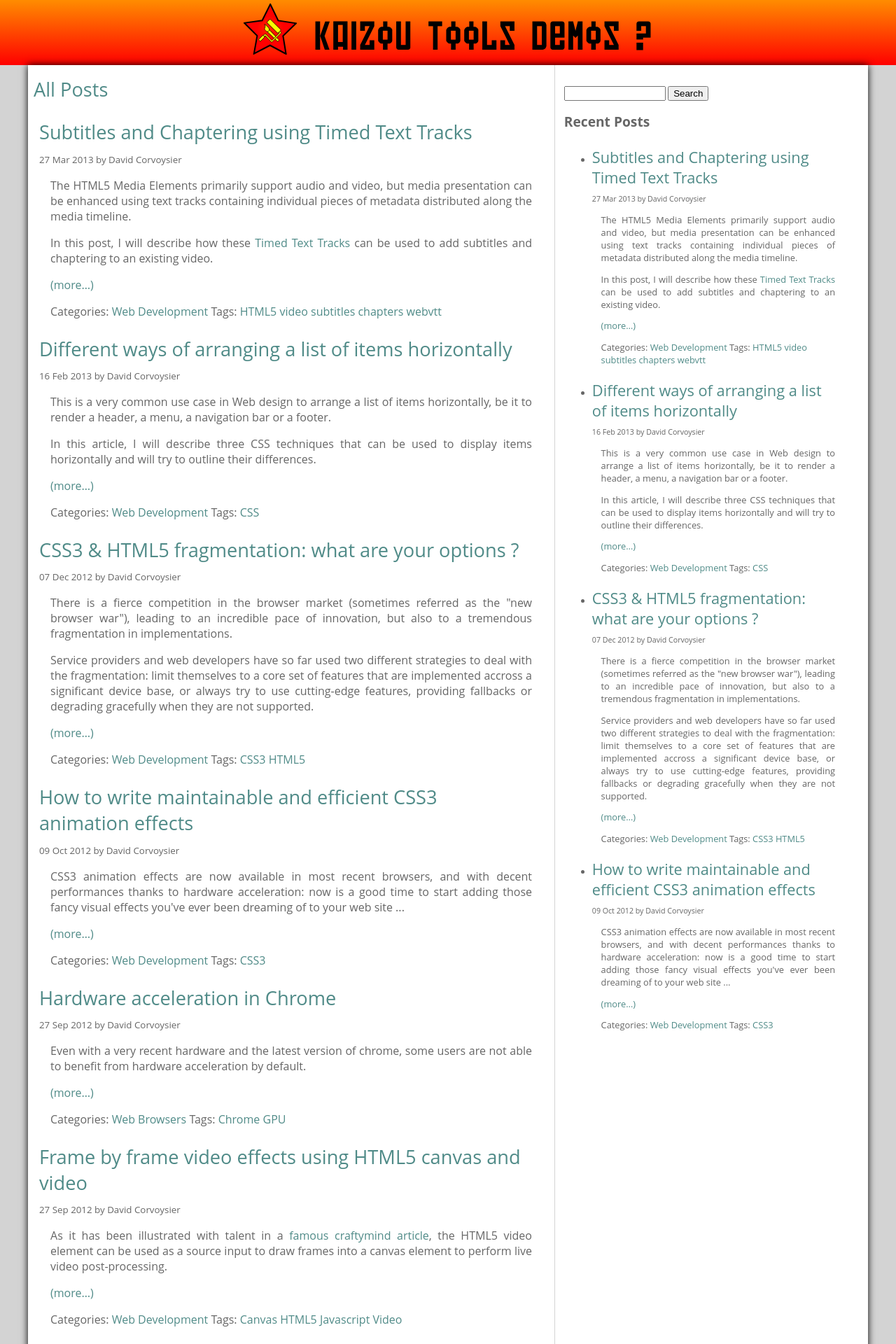
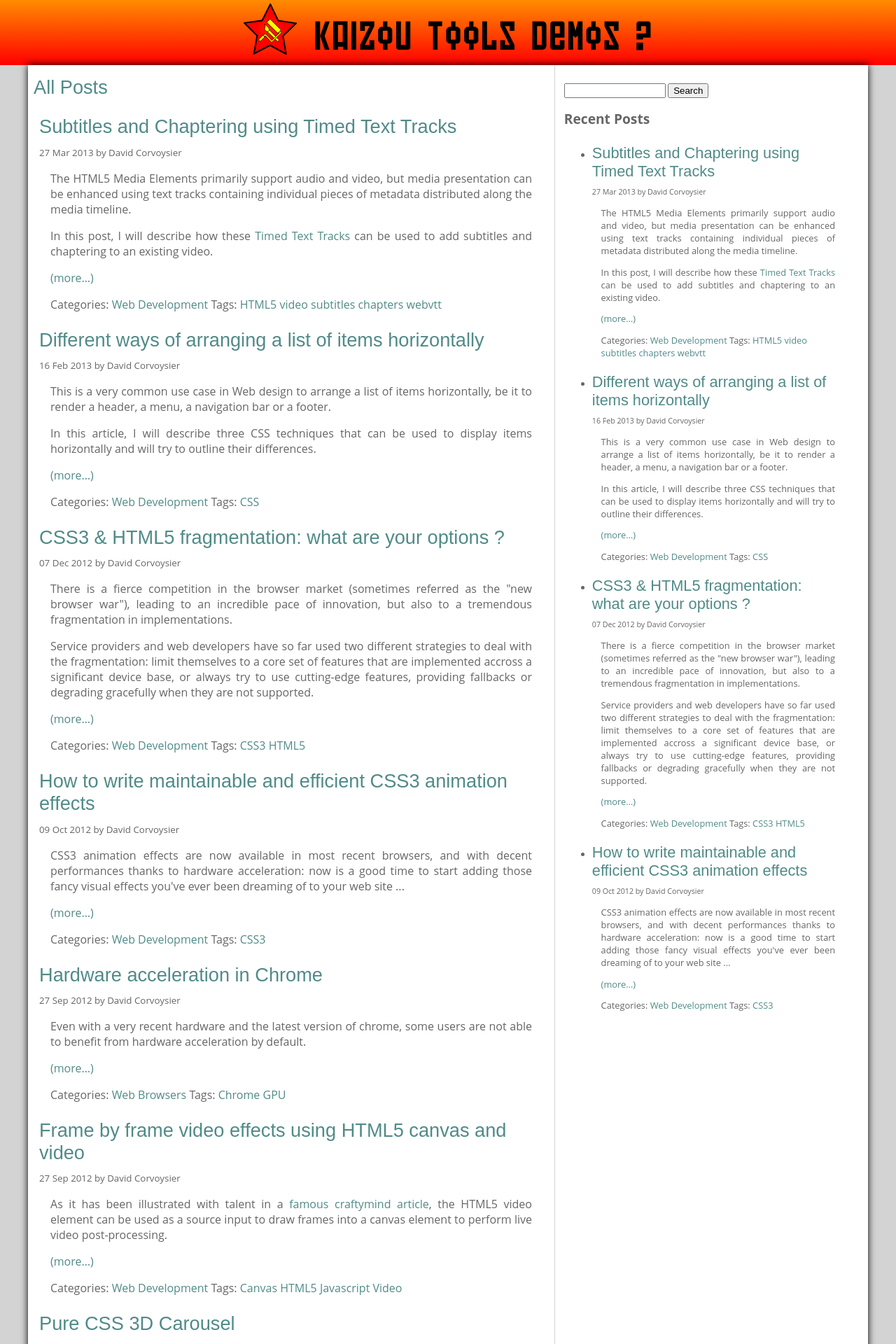
Before and after one commit to mgcrea/benchmark-kaizoumark, a Jekyll site: the page built from index.html, in a window 1280 px wide. Shown: the top 1920 px of the page at 70% size. Built offline with Jekyll 4.4.1, drawn with Linux system fonts in a browser that asks for light colours; the list of posts is cut into pages by our own code; comment, search, counter and statistics services are not loaded.

Commit message:
Minor changes on post headings style

```diff
--- a/css/style.css
+++ b/css/style.css
@@ -25,7 +25,6 @@ body {
 
 a {
 	text-decoration: none;
-    font-weight: normal;
 }
 
 a:link, a:hover, a:visited {
@@ -134,9 +133,15 @@ header[role=banner] fieldset{
     margin: 0px auto;
 	color: #666;
     background-color: white;
+    text-rendering: optimizeLegibility;
     -webkit-box-shadow: black 0px 0px 10px;
     -moz-box-shadow: black 0px 0px 10px;
     box-shadow: black 0px 0px 10px;
+}
+
+#content h1 {
+	font-family: HelveticaNeue-condensed, sans-serif;
+	font-weight: 500;
 }
 
 #first-col {
```
